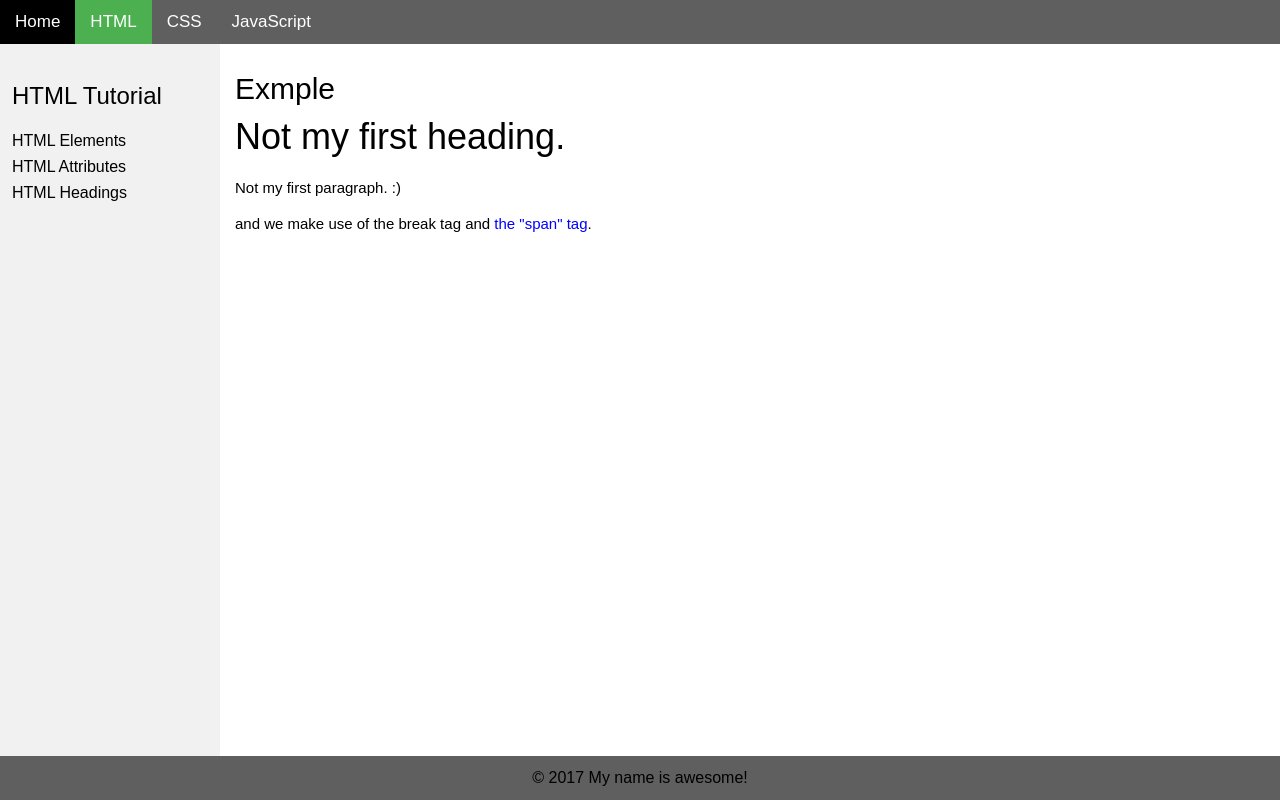
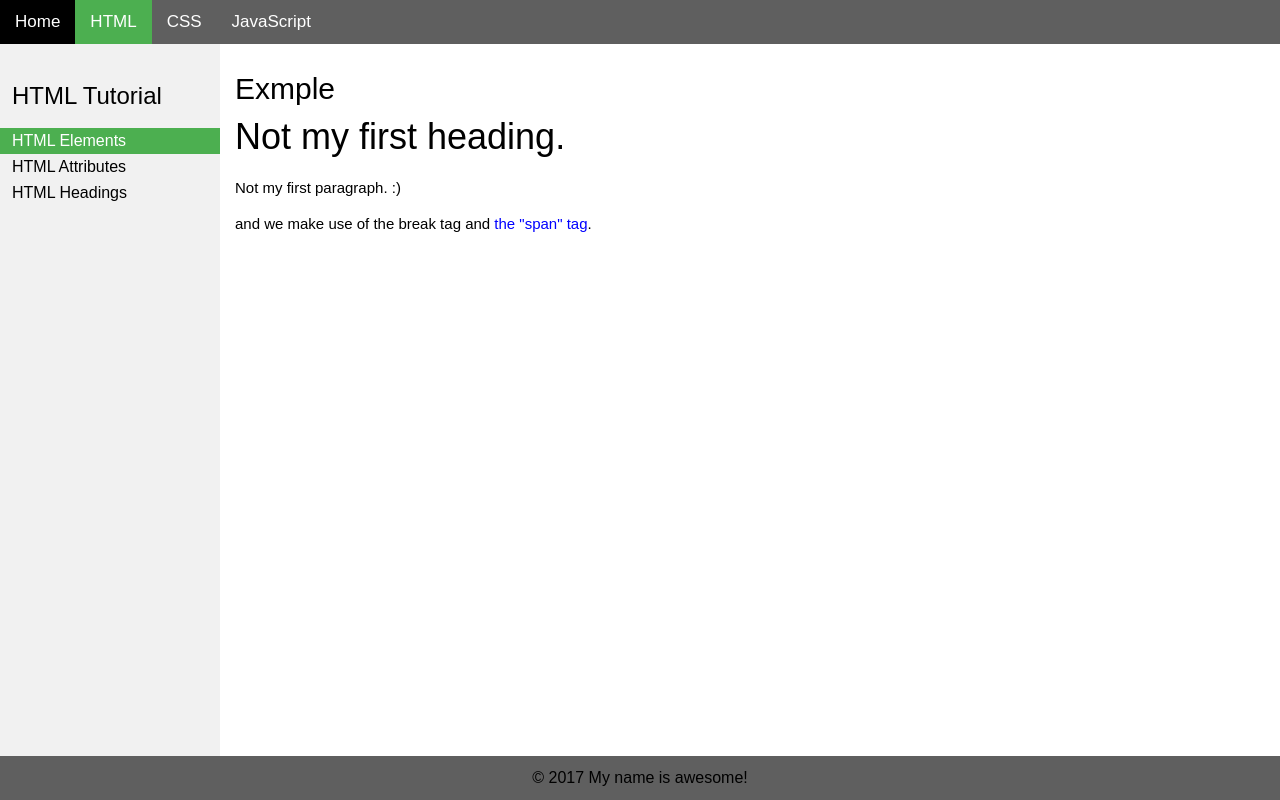
Before and after one commit to CRIS2005/w3schools-replica, a plain HTML site: page html/elements/index.html in a window 1280 px wide. Drawn offline with Linux system fonts and the light colour scheme.

Commit message:
Update 2018-11-25T16:47:16.739Z

```diff
--- a/html/elements/index.html
+++ b/html/elements/index.html
@@ -1 +1 @@
-<!DOCTYPE html><html><head><title>Learn to code HTML Elements for beginers</title><meta name="description" content="An HTML element usually consists of a start tag and end tag, with the content inserted in between"><link rel="stylesheet" href="https://cris2005.github.io/w3schools-replica/style.css"></head><body><header><a href="https://cris2005.github.io/w3schools-replica/">Home</a><a class="current" href="https://cris2005.github.io/w3schools-replica/html">HTML</a><a href="https://cris2005.github.io/w3schools-replica/css">CSS</a><a href="https://cris2005.github.io/w3schools-replica/javascript">JavaScript</a></header><article><h1></h1><p></p><h2>Exmple</h2><h1>Not my first heading.</h1><p>Not my first paragraph. :)<br>and we make use of the break tag and <span style="color:blue">the "span" tag</span>.</p></article><nav><h3>HTML Tutorial</h3><a href="https://cris2005.github.io/w3schools-replica/html/elements">HTML Elements</a><a href="https://cris2005.github.io/w3schools-replica/html/attributes">HTML Attributes</a><a href="https://cris2005.github.io/w3schools-replica/html/headings">HTML Headings</a></nav><footer>&copy; 2017 My name is awesome!</footer></body></html>
+<!DOCTYPE html><html><head><title>Learn to code HTML Elements for beginers</title><meta name="description" content="An HTML element usually consists of a start tag and end tag, with the content inserted in between"><link rel="stylesheet" href="https://cris2005.github.io/w3schools-replica/style.css"></head><body><header><a href="https://cris2005.github.io/w3schools-replica/">Home</a><a class="current" href="https://cris2005.github.io/w3schools-replica/html">HTML</a><a href="https://cris2005.github.io/w3schools-replica/css">CSS</a><a href="https://cris2005.github.io/w3schools-replica/javascript">JavaScript</a></header><article><h1></h1><p></p><h2>Exmple</h2><h1>Not my first heading.</h1><p>Not my first paragraph. :)<br>and we make use of the break tag and <span style="color:blue">the "span" tag</span>.</p></article><nav><h3>HTML Tutorial</h3><a class="current" href="https://cris2005.github.io/w3schools-replica/html/elements">HTML Elements</a><a href="https://cris2005.github.io/w3schools-replica/html/attributes">HTML Attributes</a><a href="https://cris2005.github.io/w3schools-replica/html/headings">HTML Headings</a></nav><footer>&copy; 2017 My name is awesome!</footer></body></html>
```
Also changed, not shown: html/index.html (+1 -1 lines).
